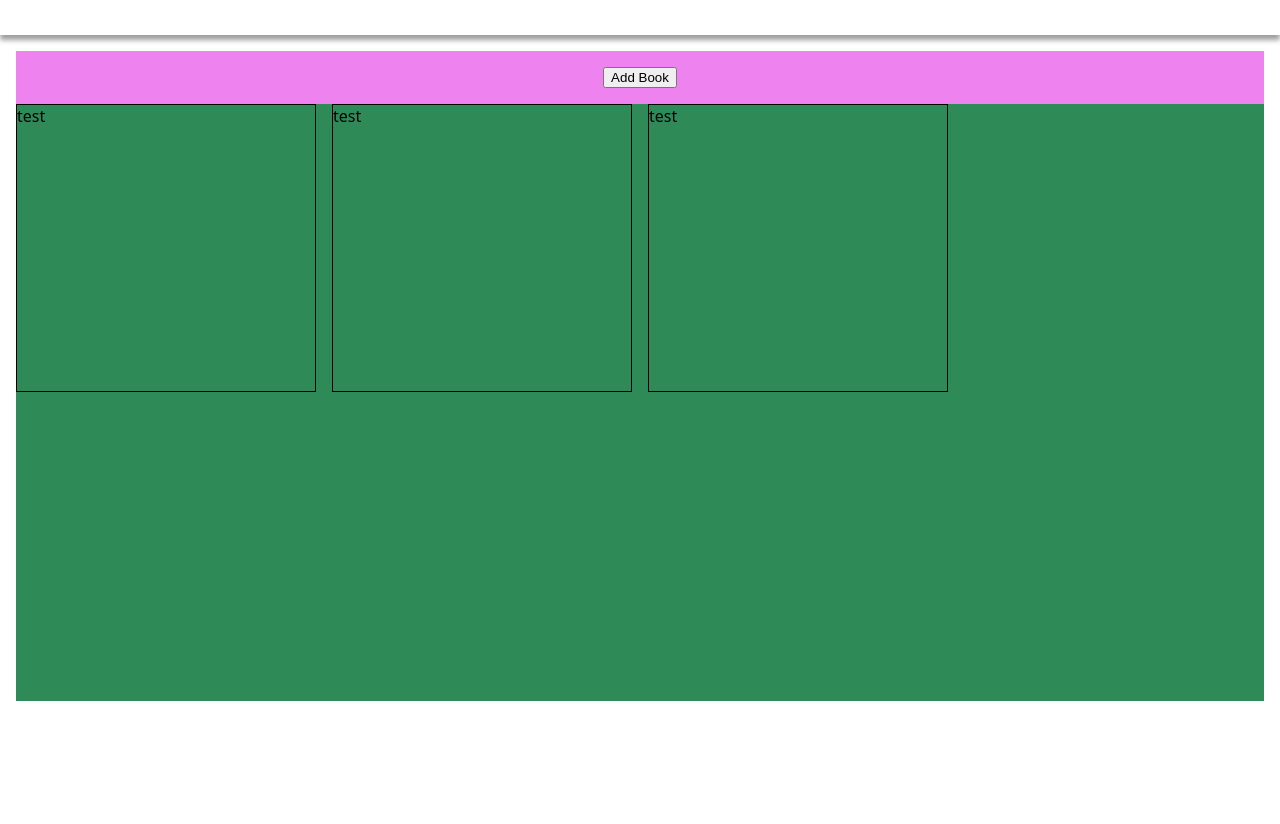
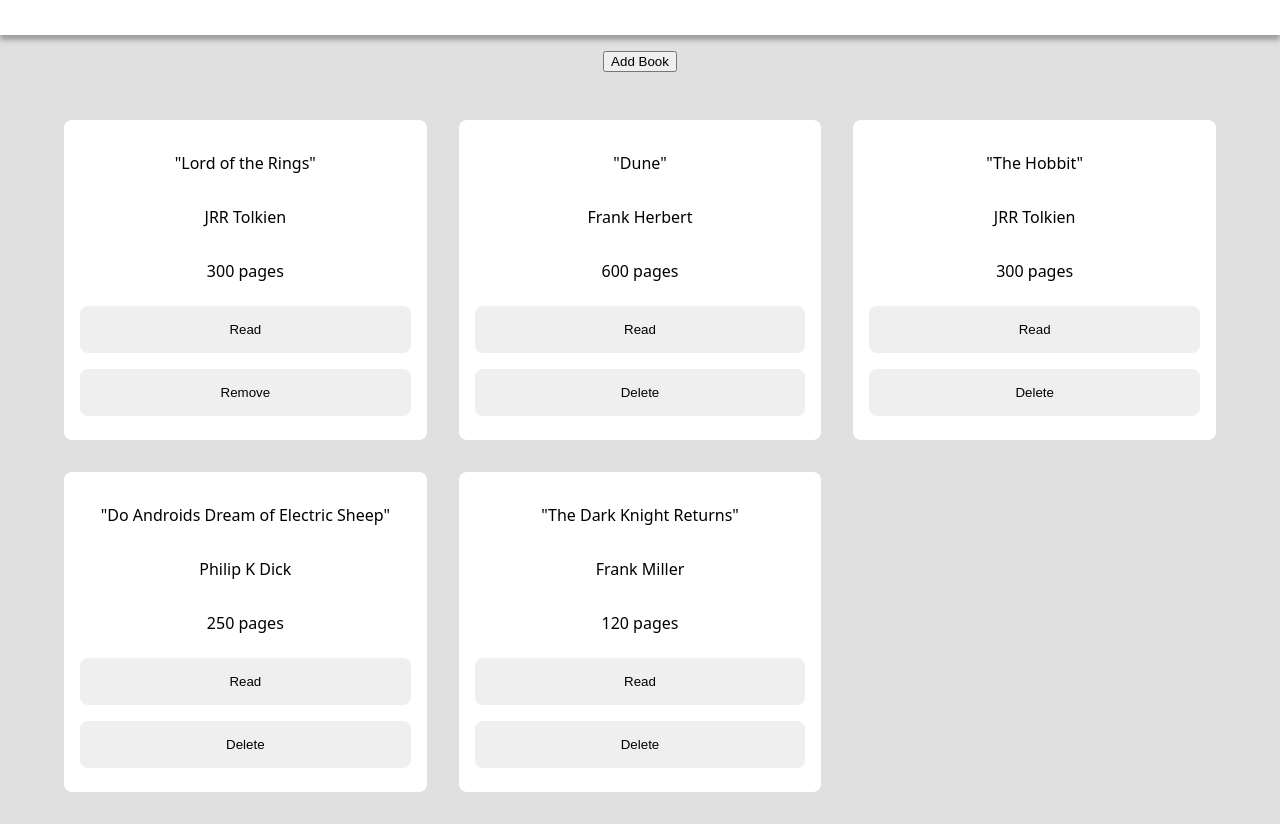
Before and after one commit to keyfeula/library, a plain HTML site: page index.html in a window 1280 px wide. Shown: the part 83-907 px from the top of the page. Before the commit the page ends 800 px from the top, so only its background shows below. Drawn offline with Linux system fonts and the light colour scheme.

Commit message:
Add html/css for card elements and js function for display library books on cards

```diff
--- a/index.html
+++ b/index.html
@@ -15,9 +15,17 @@
                 <button>Add Book</button>
             </div>
             <div class="cards-container">
-                <div class="card">test</div>
-                <div class="card">test</div>
-                <div class="card">test</div>
+                <div class="card">
+                    <div class="book-info">
+                        <p>"Lord of the Rings"</p>
+                        <p>JRR Tolkien</p>
+                        <p>300 pages</p>
+                    </div>
+                    <div class="card-btns">
+                        <button class="read-btn">Read</button>
+                        <button class="delete-btn">Remove</button>
+                    </div>
+                </div>
             </div>
         </main>
     </body>
--- a/script.js
+++ b/script.js
@@ -1,8 +1,22 @@
 const myLibrary = [];
+const cardsContainer = document.querySelector(".cards-container");
 
-function Book() {
+function Book(title, author, pages, readStatus) {
+    this.title = title;
+    this.author = author;
+    this.pages = pages;
+    this.readStatus = readStatus;
+}
 
-}
+const book1 = new Book("Dune", "Frank Herbert", 600, "read");
+const book2 = new Book("The Hobbit", "JRR Tolkien", 300, "read");
+const book3 = new Book("Do Androids Dream of Electric Sheep", "Philip K Dick", 250, "read");
+const book4 = new Book("The Dark Knight Returns", "Frank Miller", 120, "read");
+
+myLibrary.push(book1);
+myLibrary.push(book2);
+myLibrary.push(book3);
+myLibrary.push(book4);
 
 function addBookToLibrary(book) {
     myLibrary.push(book);
@@ -15,5 +29,43 @@ function displayBooks(books) {
 }
 
 function createBookCard(book) {
+    const card = document.createElement("div");
+    const titleText = document.createElement("p");
+    const authorText = document.createElement("p");
+    const pagesText = document.createElement("p");
+    const bookInfo = document.createElement("div");
+    const cardBtns = document.createElement("div");
+    const readBtn = document.createElement("button");
+    const deleteBtn = document.createElement("button");
 
+    bookInfo.classList.add("book-info");
+    cardBtns.classList.add("card-btns");
+    readBtn.classList.add("read-btn");
+    deleteBtn.classList.add("delete-btn");
+    card.classList.add("card");
+
+    titleText.textContent = "\"" + book.title + "\"";
+    authorText.textContent = book.author;
+    pagesText.textContent = book.pages + " pages";
+
+    bookInfo.append(titleText);
+    bookInfo.append(authorText);
+    bookInfo.append(pagesText);
+    card.append(bookInfo);
+
+    if (book.readStatus === "read") {
+        readBtn.textContent = "Read";
+    }
+    else {
+        readBtn.textContent = "Not Read";
+    }
+
+    deleteBtn.textContent = "Delete";
+    cardBtns.append(readBtn);
+    cardBtns.append(deleteBtn);
+    card.append(cardBtns);
+
+    cardsContainer.append(card);
 }
+
+displayBooks(myLibrary);
--- a/style.css
+++ b/style.css
@@ -12,34 +12,57 @@ body {
 }
 
 .main-container {
-    padding: 1rem;
     display: flex;
     flex-direction: column;
+    background: #e0e0e0;
 }
 
 header {
     box-shadow: 0 5px 5px #9d9d9d;
     padding: 1rem;
+    z-index: 1;
 }
 
 .cards-container {
     display: grid;
     grid-template-columns: repeat(auto-fill, minmax(18rem, 1fr));
-    grid-template-rows: 18rem;
-    grid-auto-rows: 18rem;
-    gap: 1rem;
+    grid-template-rows: 20rem;
+    grid-auto-rows: 20rem;
+    gap: 2rem;
     flex-grow: 1;
-    background: seagreen;
+    padding: 2rem 4rem;
 }
 
 .cards-container .card {
-    border: 1px solid black;
+    background: #ffffff;
+    border-radius: 0.5rem;
+    display: grid;
+    grid-template-rows: 1fr 1fr;
+    padding: 1rem;
+}
+
+.card .book-info {
+    display: flex;
+    flex-direction: column;
+    align-items: center;
+}
+
+.card .card-btns {
+    display: flex;
+    flex-direction: column;
+    justify-content: center;
+    gap: 1rem;
+}
+
+.card-btns button {
+    border-radius: 0.5rem;
+    padding: 1rem;
+    border: none;
 }
 
 .add-btn-container {
     display: flex;
     padding: 1rem;
-    background: violet;
     justify-content: center;
     align-items: center;
 }
```
